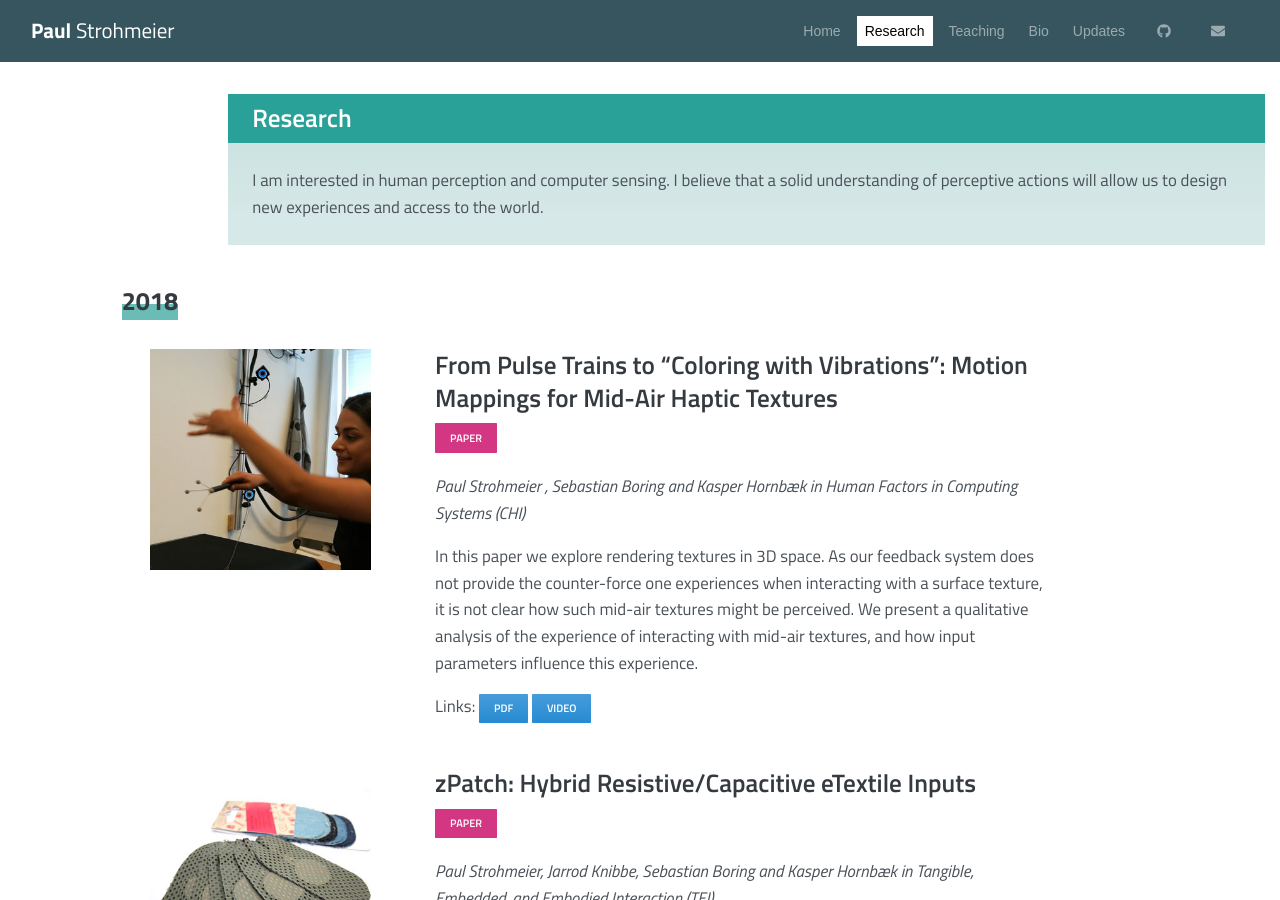
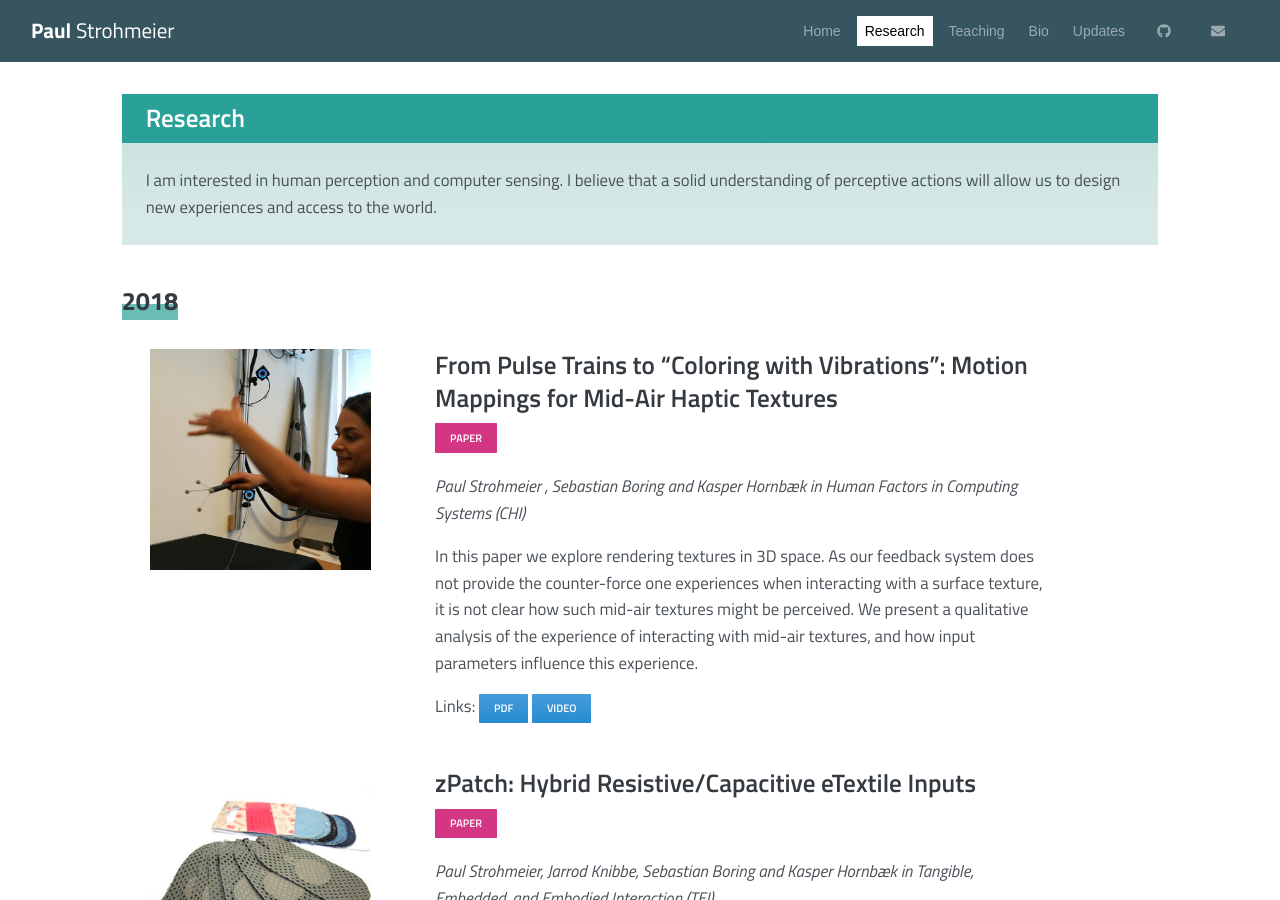
Before and after one commit to fkeel/fkeel.gitub.io, a Jekyll site: the page built from research.html, in a window 1280 px wide and 900 px high. Built offline with Jekyll 4.4.1, drawn with Linux system fonts in a browser that asks for light colours.

Commit message:
Update research.html

```diff
--- a/research.html
+++ b/research.html
@@ -5,7 +5,7 @@ active_menu_title: "Research"
 ---
 
 <div class="row">
-  <div class="offset-xl-2 col-xl-10 offset-md-0 col-md-12">
+  <div class="offset-xl-1 col-xl-10 offset-md-0 col-md-12">
     <div class="card card-pricing border-0 bg-cyan-ll py-0">
       <h4 class="mb-0 pl-4 mt-0 k-subheader bg-cyan text-white py-2 mx-0">{{ page.title }}</h4>
       <div class="card-body py-4">
@@ -39,6 +39,7 @@ active_menu_title: "Research"
     {% for research_entry in research_entry_group.items %}
       {% assign i = i | plus:1 %}
       <div class="offset-xl-1 col-xl-10 row cols-md-space cols-sm-space cols-xs-space mb-0 bg-white">
+
         <div class="col-lg-3 pl-sm-0 order-xl-1 order-lg-1 order-md-2 order-sm-2 order-2 px-md-3 px-sm-3 pt-4 mb-5 mb-lg-0">
 
           {% if research_entry.image != nil %}
@@ -51,6 +52,7 @@ active_menu_title: "Research"
               {% endif %}
             {% endif %}
         </div>
+
         <div class="col-lg-8 pl-lg-5 pl-sm-0 order-xl-2 order-lg-2 order-md-1 order-sm-1 order-1 px-md-3 px-sm-3 pt-4 pb-3">
           <div class="card border-0">
             <div class="">
```
